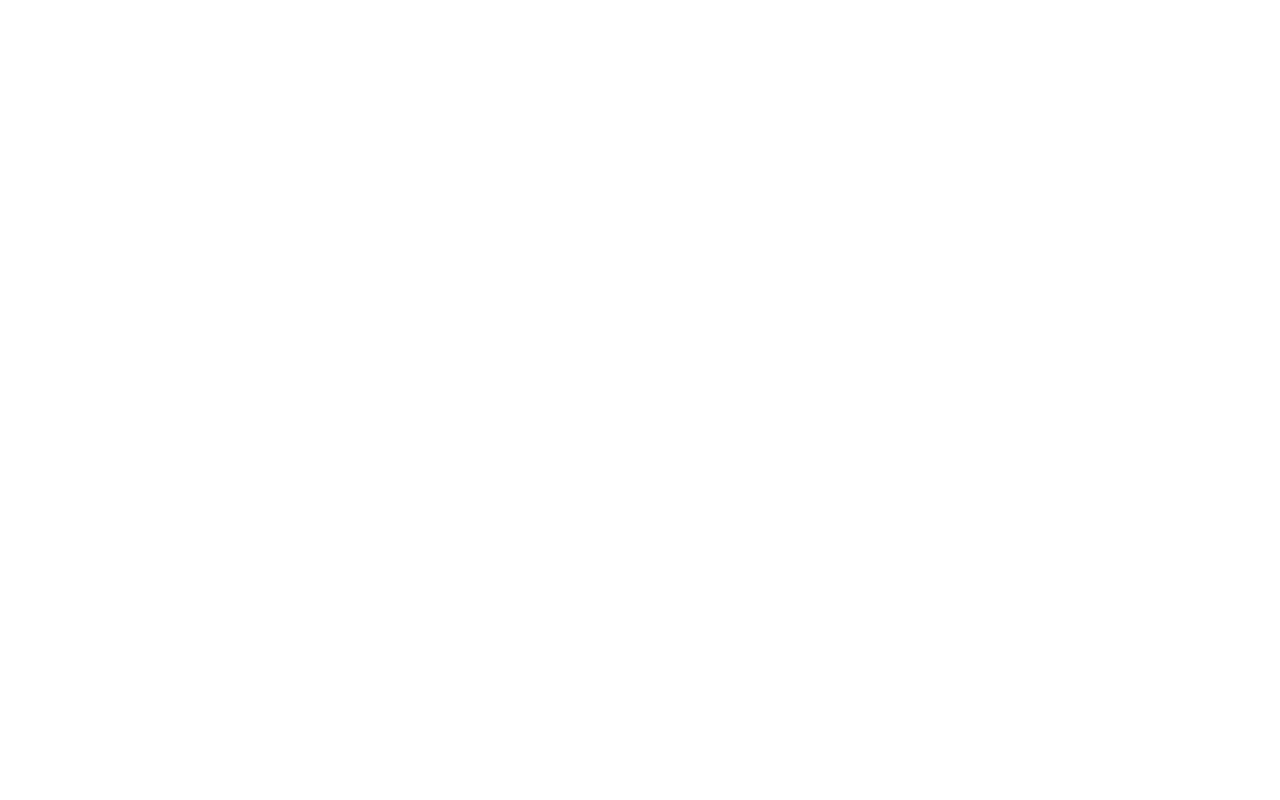
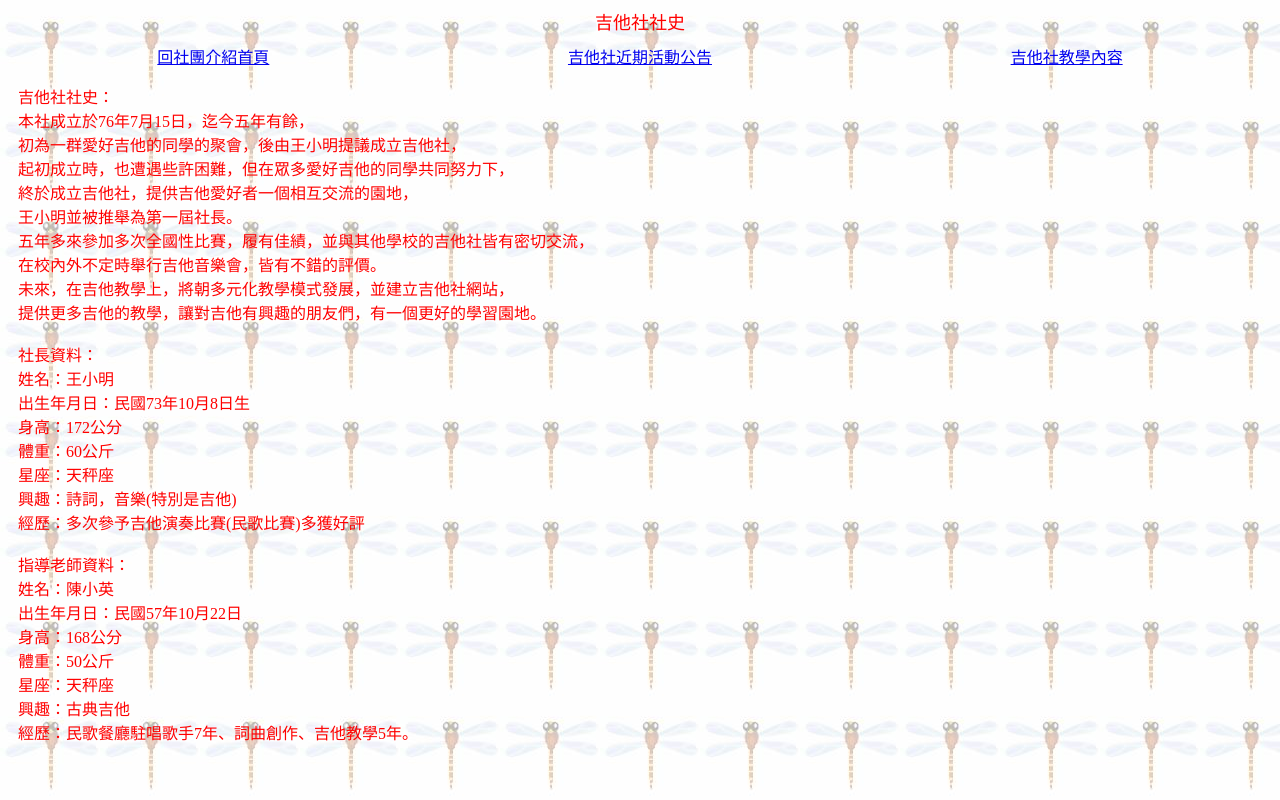
Before and after one commit to mokuchou/web_design_c_1, a plain HTML site: page guitar_history.html in a window 1280 px wide. Drawn offline with Linux system fonts and the light colour scheme.

Commit message:
完成吉他社社史

```diff
--- a/guitar_history.html
+++ b/guitar_history.html
@@ -1,12 +1,78 @@
 <!DOCTYPE html>
 <html lang="en">
+
 <head>
     <meta charset="UTF-8">
     <meta http-equiv="X-UA-Compatible" content="IE=edge">
     <meta name="viewport" content="width=device-width, initial-scale=1.0">
-    <title>Document</title>
+    <title>吉他社社史</title>
+    <style>
+        * {
+            font-family: 標楷體;
+        }
+
+        body {
+            background-image: url('./images/0101.jpg');
+            text-align: center;
+        }
+
+        header {
+            font-size: 18px;
+            color: #FF0000;
+            text-align: center;
+        }
+
+        .menu {
+            display: flex;
+            justify-content: space-around;
+            margin: 10px auto;
+        }
+        p{
+            font-size: 16px;
+            text-align: left;
+            color: #FF0000;
+            margin-left: 10px;
+        }
+    </style>
 </head>
+
 <body>
+    <header>吉他社社史</header>
+    <nav class="menu">
+        <a href="./index.html" target="_top">回社團介紹首頁</a>
+        <a href="./guitar_event.html">吉他社近期活動公告</a>
+        <a href="./guitar_learning.html">吉他社教學內容</a>
+    </nav>
+    <p>
+        吉他社社史：<br>
+        本社成立於76年7月15日，迄今五年有餘，<br>
+        初為一群愛好吉他的同學的聚會，後由王小明提議成立吉他社，<br>
+        起初成立時，也遭遇些許困難，但在眾多愛好吉他的同學共同努力下，<br>
+        終於成立吉他社，提供吉他愛好者一個相互交流的園地，<br>
+        王小明並被推舉為第一屆社長。<br>
+        五年多來參加多次全國性比賽，履有佳績，並與其他學校的吉他社皆有密切交流，<br>
+        在校內外不定時舉行吉他音樂會，皆有不錯的評價。<br>
+        未來，在吉他教學上，將朝多元化教學模式發展，並建立吉他社網站，<br>
+        提供更多吉他的教學，讓對吉他有興趣的朋友們，有一個更好的學習園地。<br>
+        <br>
+        社長資料：<br>
+        姓名：王小明<br>
+        出生年月日：民國73年10月8日生<br>
+        身高：172公分<br>
+        體重：60公斤<br>
+        星座：天秤座<br>
+        興趣：詩詞，音樂(特別是吉他)<br>
+        經歷：多次參予吉他演奏比賽(民歌比賽)多獲好評<br>
+        <br>
+        指導老師資料：<br>
+        姓名：陳小英<br>
+        出生年月日：民國57年10月22日<br>
+        身高：168公分<br>
+        體重：50公斤<br>
+        星座：天秤座<br>
+        興趣：古典吉他<br>
+        經歷：民歌餐廳駐唱歌手7年、詞曲創作、吉他教學5年。<br>
+    </p>
+</body>
 
-</body>
 </html>
```
Also changed, not shown: main.html (+1 -1 lines).
